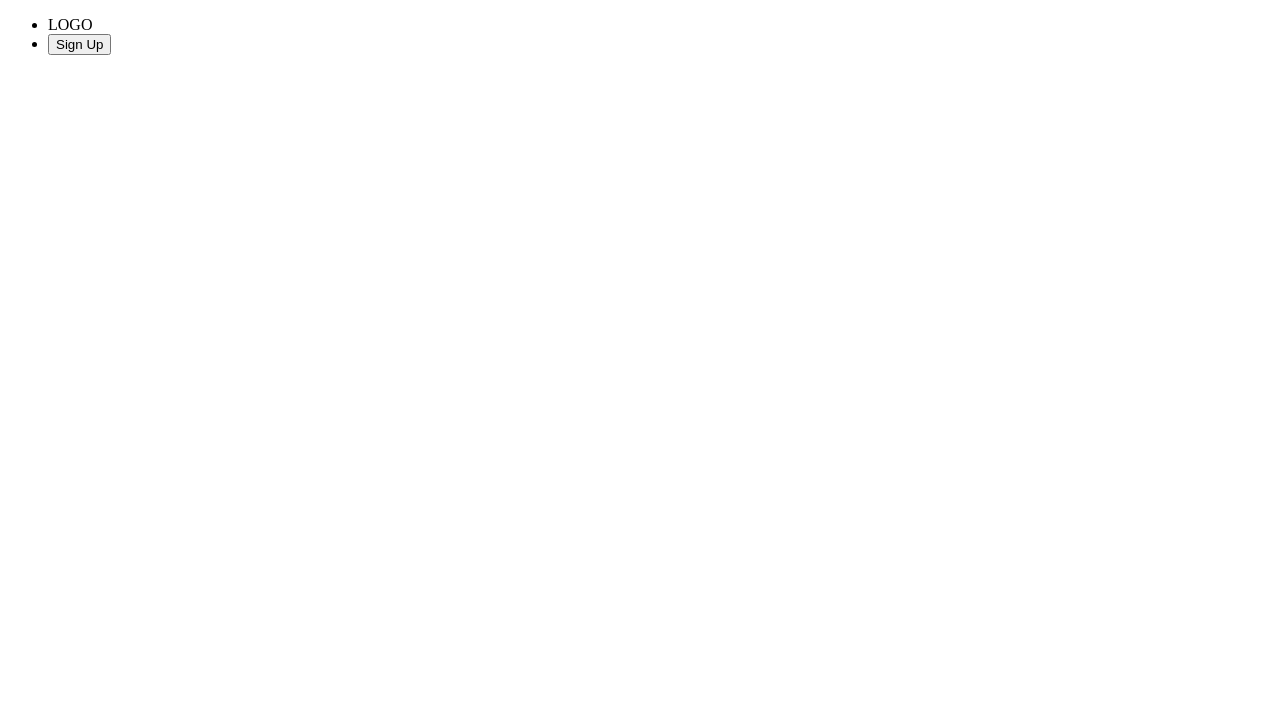
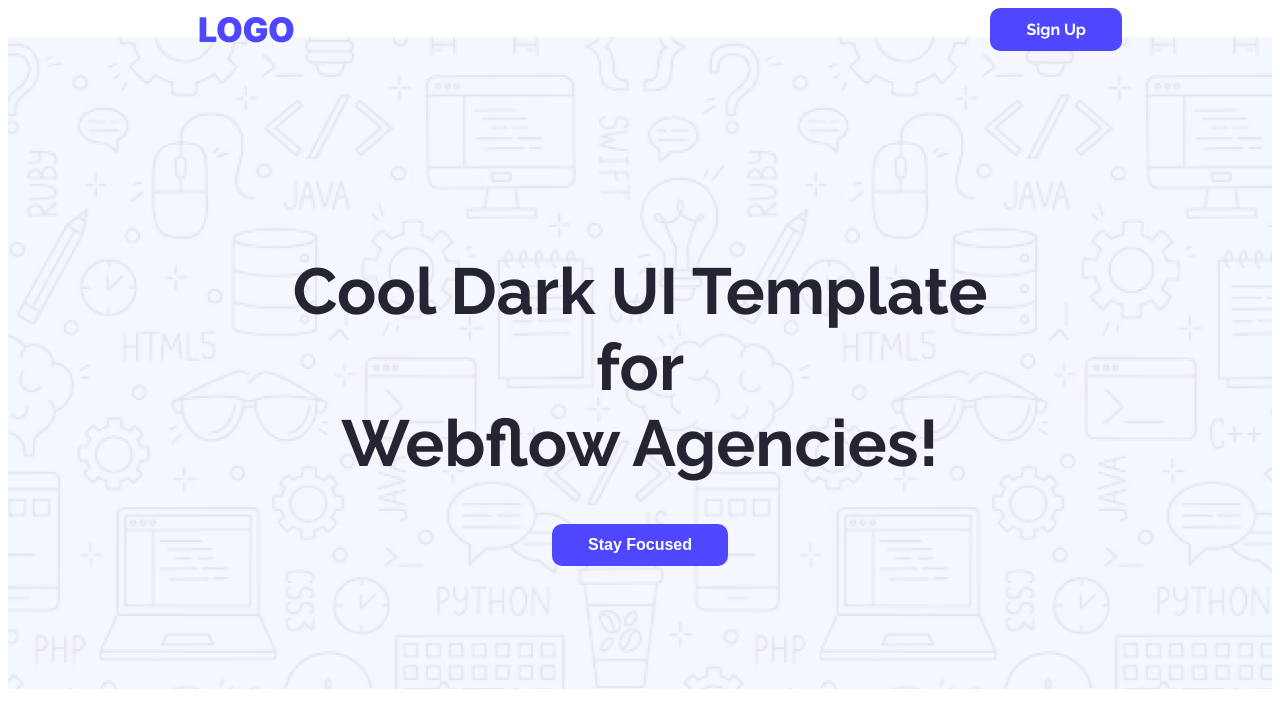
Before and after one commit to shadman76r/webflow, a plain HTML site: page index.html in a window 1280 px wide. Drawn offline with Linux system fonts and the light colour scheme; a web font is replaced by a local one.

Commit message:
header part complete

```diff
--- a/index.html
+++ b/index.html
@@ -4,16 +4,30 @@
     <meta charset="UTF-8">
     <meta name="viewport" content="width=device-width, initial-scale=1.0">
     <title>Web-Flow</title>
+    <link rel="preconnect" href="https://fonts.googleapis.com">
+<link rel="preconnect" href="https://fonts.gstatic.com" crossorigin>
+<link href="https://fonts.googleapis.com/css2?family=Arima:wght@100..700&family=Bebas+Neue&family=Fira+Sans:ital,wght@0,100;0,200;0,300;0,400;0,500;0,600;0,700;0,800;0,900;1,100;1,200;1,300;1,400;1,500;1,600;1,700;1,800;1,900&family=Inter:ital,opsz,wght@0,14..32,100..900;1,14..32,100..900&family=Josefin+Sans:ital,wght@0,100..700;1,100..700&family=Lato:ital,wght@0,100;0,300;0,400;0,700;0,900;1,100;1,300;1,400;1,700;1,900&family=Luckiest+Guy&family=Merriweather:ital,opsz,wght@0,18..144,300..900;1,18..144,300..900&family=Montserrat:ital,wght@0,100..900;1,100..900&family=Open+Sans:ital,wght@0,300..800;1,300..800&family=Poppins:ital,wght@0,100;0,200;0,300;0,400;0,500;0,600;0,700;0,800;0,900;1,100;1,200;1,300;1,400;1,500;1,600;1,700;1,800;1,900&family=Raleway:ital,wght@0,100..900;1,100..900&family=Righteous&family=Roboto:ital,wght@0,100..900;1,100..900&family=Sacramento&family=Source+Sans+3:ital,wght@0,200..900;1,200..900&display=swap" rel="stylesheet">
+    <link rel="stylesheet" href="styles/flow.css">
 </head>
 <body>
     <!-- header -->
      <header class="head">
         <nav>
             <ul>
-                <li>LOGO</li>
-                <li><a href=""><button>Sign Up</button></a></li>
+                <li class="title-website inter-normal">LOGO</li>
+                <li><a href=""><button class="btn-primary raleway-normal">Sign Up</button></a></li>
             </ul>
         </nav>
+        <!-- header main -->
+         <div class="main-head">
+         <div class=" raleway-normal">
+            <h1 class="head-title">Cool Dark UI Template for <br> Webflow Agencies!</h1>
+         </div>
+         <div class="text-center ">
+            <button class="btn-stay">Stay Focused</button>
+         </div>
+         </div>
+
      </header>
     <!-- main -->
     <main></main>
--- a/styles/flow.css
+++ b/styles/flow.css
@@ -1,7 +1,73 @@
 /* Styles */
+/* fonts */
+
+.raleway-normal {
+  font-family: "Raleway", sans-serif;
+  font-optical-sizing: auto;
+  font-style: normal;
+}
+
+.inter-normal {
+  font-family: "Inter", sans-serif;
+  font-optical-sizing: auto;
+  font-style: normal;
+}
 .head{
    background-image: url('../Assets/Hero-bg.png');
    background-repeat: no-repeat;
+   background-position: center;
+}
+nav ul{
+    display: flex;
+    align-items: center;
+    justify-content: space-between;
+    margin: 0px 150px;
+}
+.title-website{
+    font-weight: 900;
+    font-size: 34px;
+    color: #4E47FF;
+}
+nav ul li{
+    list-style: none;
+}
+nav li a{
+    text-decoration: none;
+}
+.btn-primary{
+background-color: #4E47FF;
+   color: rgba(255, 255, 255, 1);
+   font-size: 16px;
+   font-weight: bold;
+   padding: 12px 36px;
+   border-radius: 10px;
+   border: none;
+}
+.btn-primary:hover{
+    background-color: rgba(127, 204, 255, 0.795);
+}
+.head-title{
+    font-size: 65px;
+    font-weight: bold;
+    color: #252432;
+    text-align: center;
+}
+/* head another button  */
+.btn-stay{
+    padding: 12px 36px;
+    text-align: center;
+    background-color:#4E47FF;
+    color: white;
+    border-radius: 10px;
+    border: none;
+    font-size: 16px;
+    font-weight: bold;
+}
+/* text center */
+.text-center{
 
-
+    text-align: center;
 }
+.main-head{
+    padding: 158px 267.5px 152px 267.5px;
+}
```
